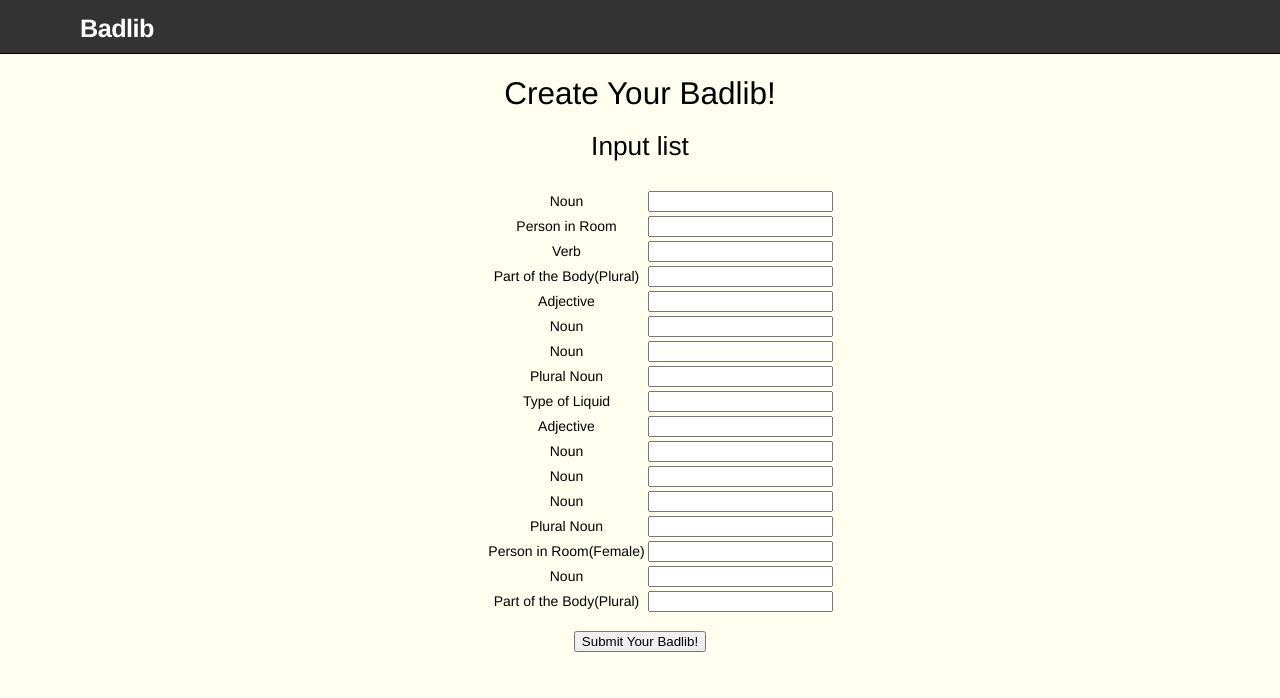
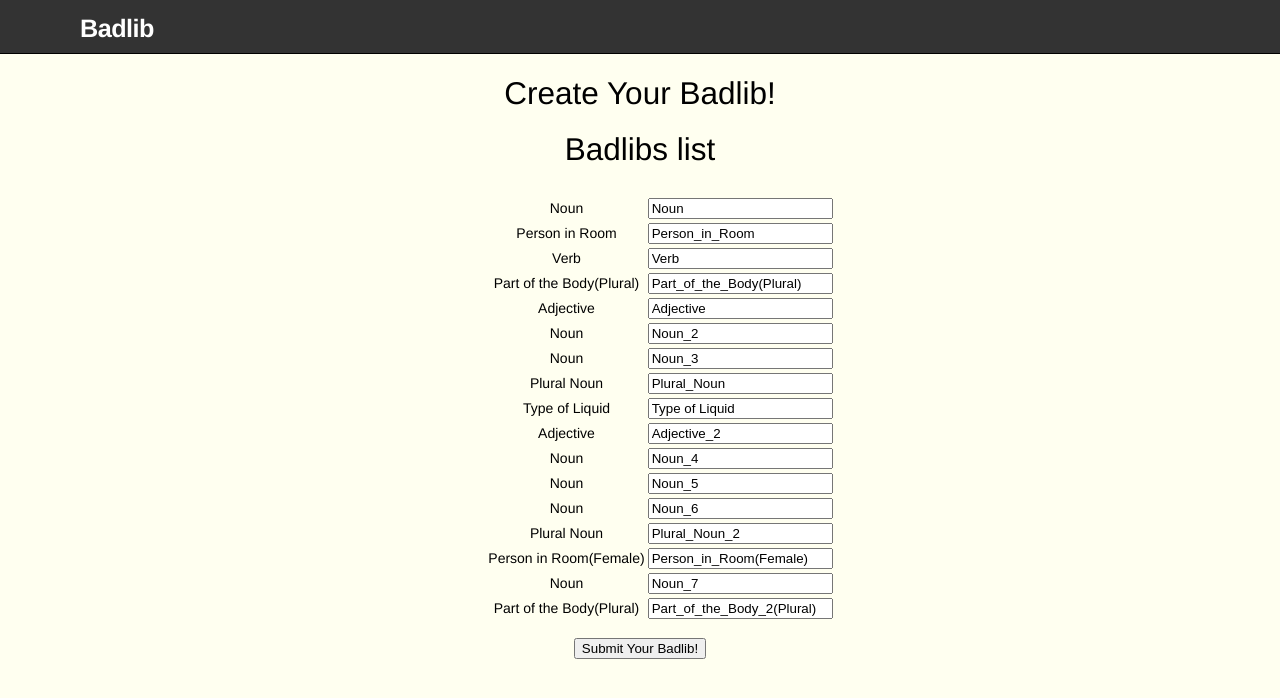
Before and after one commit to papercliphat/badlibs, a plain HTML site: page enterlibs.html in a window 1280 px wide. Drawn offline with Linux system fonts and the light colour scheme.

Commit message:
added readme

```diff
--- a/js/construct_libs.js
+++ b/js/construct_libs.js
@@ -1,4 +1,4 @@
-//badlib content to fill in
+//  badlib content to fill in
 badlibContent = ['It was Thanksgiving, and the scent of succulent roast ', ' wafted through my house. \"',
                   ', it\'s time to ', '\!\" my mother called. I couldn\'t wait to get my ', ' on that ',
                   ' Thanksgiving meal. ', ' My family sat around the dining-room ', '. The table was laid out with every kind of ',
@@ -7,13 +7,13 @@ badlibContent = ['It was Thanksgiving, and the scent of succulent roast ', ' waf
                   ' casserole, and a dish of mashed ', ' tempted my taste buds. But the dish I looked forward to most was Grandma',
                   '\'s famous ', ' pie. Thanksgiving is my favorite holiday, ', ' down.'];
 
-//id's to name input boxes
+//  id's to name input boxes
 badlibValues = ["Noun", "Person_in_Room", "Verb", "Part_of_the_Body(Plural)", "Adjective",
                 "Noun_2", "Noun_3", "Plural_Noun", "Type of Liquid", "Adjective_2", "Noun_4",
                 "Noun_5", "Noun_6", "Plural_Noun_2", "Person_in_Room(Female)", "Noun_7",
                 "Part_of_the_Body_2(Plural)"];
 
-//names to name input boxes
+//  names to name input boxes
 badlibValuesTitles = ["Noun", "Person in Room", "Verb", "Part of the Body(Plural)", "Adjective",
                 "Noun", "Noun", "Plural Noun", "Type of Liquid", "Adjective", "Noun",
                 "Noun", "Noun", "Plural Noun", "Person in Room(Female)", "Noun",
@@ -22,8 +22,8 @@ badlibValuesTitles = ["Noun", "Person in Room", "Verb", "Part of the Body(Plural
 //create text input areas
 function displayBadlibData() {
   var insertLibs = document.getElementById('enterlibsList');
-  var libHeader = document.createElement('h2');
-  libHeader.textContent = 'Input list';
+  var libHeader = document.createElement('h1');
+  libHeader.textContent = 'Badlibs list';
   insertLibs.appendChild(libHeader);
   var libUl = document.createElement('ul');
   insertLibs.appendChild(libUl);
@@ -33,7 +33,7 @@ function displayBadlibData() {
     var libInput = document.createElement('input');
     libInput.type = "text";
     libInput.id = badlibValues[i];
-    //libInput.value = badlibValues[i];
+    libInput.value = badlibValues[i];
     var libText = document.createElement('td');
     libText.innerHTML = badlibValuesTitles[i];
     libLi.appendChild(libText);
```
Also changed, not shown: index.html (line endings or trailing spaces), 1 other file.
